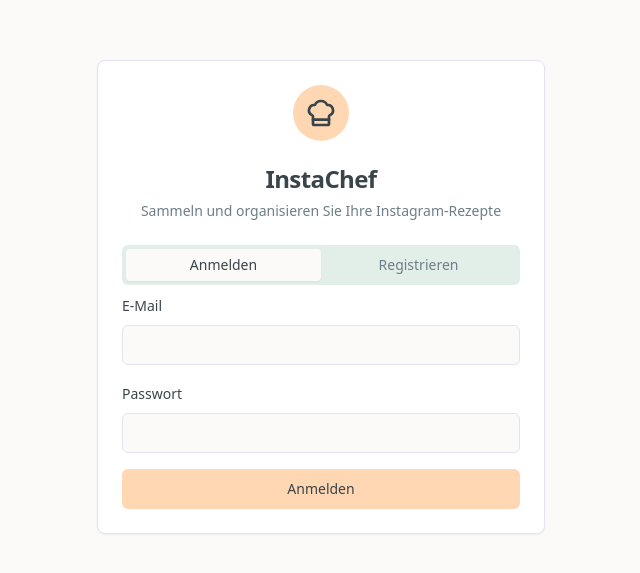
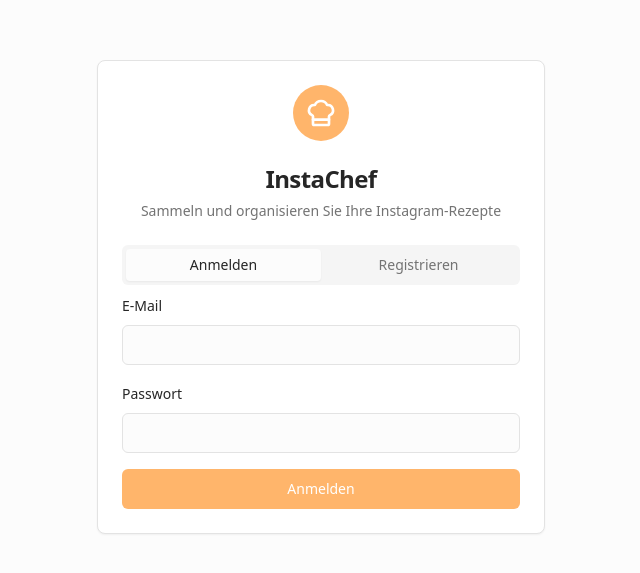
Before and after one commit to 0kk02k/insta-chef-sync, a React (Vite) app: page /auth in a window 1280 px wide. Shown: the part 103-676 px from the top of the page, without its empty margins (319-959 px from the left). Built offline with nearby package versions, Linux system fonts and the light colour scheme.

Commit message:
Add color palette

```diff
--- a/src/components/ui/button.tsx
+++ b/src/components/ui/button.tsx
@@ -9,15 +9,19 @@ const buttonVariants = cva(
   {
     variants: {
       variant: {
-        default: "bg-primary text-primary-foreground hover:bg-primary/90",
+        default: "bg-primary text-primary-foreground hover:bg-primary-hover",
         destructive:
           "bg-destructive text-destructive-foreground hover:bg-destructive/90",
         outline:
           "border border-input bg-background hover:bg-accent hover:text-accent-foreground",
         secondary:
-          "bg-secondary text-secondary-foreground hover:bg-secondary/80",
+          "bg-secondary text-secondary-foreground hover:bg-secondary-hover",
         ghost: "hover:bg-accent hover:text-accent-foreground",
         link: "text-primary underline-offset-4 hover:underline",
+        coral: "bg-coral text-coral-foreground hover:bg-coral/90",
+        purple: "bg-purple-soft text-purple-soft-foreground hover:bg-purple-soft/90",
+        vibrant: "bg-pink-vibrant text-pink-vibrant-foreground hover:bg-pink-vibrant/90",
+        warm: "bg-orange-warm text-orange-warm-foreground hover:bg-orange-warm/90",
       },
       size: {
         default: "h-10 px-4 py-2",
--- a/src/index.css
+++ b/src/index.css
@@ -8,119 +8,130 @@ All colors MUST be HSL.
 
 @layer base {
   :root {
-    /* Farbschema basierend auf warmem, einladendem Koch-Theme */
-    --background: 32 30% 98%; /* Porzellan #FAFAF7 */
-    --foreground: 198 12% 26%; /* Schiefergrau #37424A */
+    /* Farbschema basierend auf der neuen lebendigen Palette */
+    --background: 0 0% 99%; /* Sehr helles Weiß */
+    --foreground: 0 0% 15%; /* Dunkles Grau */
 
     --card: 0 0% 100%; /* Weiß für Cards */
-    --card-foreground: 198 12% 26%; /* Schiefergrau */
+    --card-foreground: 0 0% 15%; /* Dunkles Grau */
 
     --popover: 0 0% 100%;
-    --popover-foreground: 198 12% 26%;
+    --popover-foreground: 0 0% 15%;
 
-    /* Aprikosen-Peach als Primärfarbe */
-    --primary: 29 100% 85%; /* #FFD6B3 */
-    --primary-foreground: 198 12% 26%; /* Schiefergrau auf Peach */
+    /* Orange-Pfirsich als Primärfarbe (#ffb56b) */
+    --primary: 30 100% 71%; /* #ffb56b */
+    --primary-foreground: 0 0% 100%; /* Weiß auf Orange */
+    --primary-hover: 30 100% 65%; /* Dunklere Version */
 
-    /* Mintgrün als Sekundärfarbe */
-    --secondary: 152 47% 83%; /* #BFE9D6 */
-    --secondary-foreground: 198 12% 26%;
+    /* Lila als Sekundärfarbe (#b56bff) */
+    --secondary: 271 100% 71%; /* #b56bff */
+    --secondary-foreground: 0 0% 100%; /* Weiß auf Lila */
+    --secondary-hover: 271 100% 65%; /* Dunklere Version */
 
-    --muted: 152 25% 91%; /* Sehr helles Mintgrün */
-    --muted-foreground: 200 10% 48%; /* Aschgrau #6B767E */
+    --muted: 0 0% 96%; /* Sehr helles Grau */
+    --muted-foreground: 0 0% 45%; /* Mittelgrau */
 
-    /* Lavendel als Akzentfarbe */
-    --accent: 245 79% 88%; /* #CFC8F8 */
-    --accent-foreground: 198 12% 26%;
+    --accent: 329 100% 71%; /* Pink (#ff6bb5) */
+    --accent-foreground: 0 0% 100%; /* Weiß auf Pink */
 
-    --destructive: 0 84% 60%;
-    --destructive-foreground: 0 0% 98%;
+    --destructive: 0 100% 71%; /* Coral-Rot (#ff6b6b) */
+    --destructive-foreground: 0 0% 100%; /* Weiß auf Rot */
 
-    --border: 245 40% 92%; /* Helles Lavendel für Borders */
-    --input: 245 40% 92%;
-    --ring: 29 100% 85%; /* Peach für Focus-Ring */
+    --border: 0 0% 89%; /* Helles Grau für Rahmen */
+    --input: 0 0% 89%; /* Helles Grau für Inputs */
+    --ring: 30 100% 71%; /* Orange für Focus-Ring */
 
     --radius: 0.5rem;
 
-    /* Coral für spezielle Highlights */
-    --coral: 8 100% 80%; /* #FFA7A0 */
-    --coral-foreground: 198 12% 26%;
+    /* Zusätzliche Farben aus der Palette */
+    --coral: 0 100% 71%; /* #ff6b6b */
+    --coral-foreground: 0 0% 100%;
 
-    /* Zitronensorbet für Info-Highlights */
-    --lemon: 55 100% 82%; /* #FFF2A8 */
-    --lemon-foreground: 198 12% 26%;
+    --pink-vibrant: 300 100% 71%; /* #ff6bff */
+    --pink-vibrant-foreground: 0 0% 100%;
 
-    /* Mint-Varianten für alternierende Bereiche */
-    --mint-light: 152 40% 94%; /* #EAF7F1 */
-    --lavender-wash: 245 70% 96%; /* #F3F1FE */
+    --orange-warm: 30 100% 71%; /* #ffb56b */
+    --orange-warm-foreground: 0 0% 100%;
 
-    /* Hover-States */
-    --primary-hover: 29 100% 80%; /* Dunklerer Peach #FFC699 */
-    --secondary-hover: 152 50% 77%; /* Dunkleres Mint #A9DFC9 */
+    --purple-soft: 271 100% 71%; /* #b56bff */
+    --purple-soft-foreground: 0 0% 100%;
+
+    /* Gradients */
+    --gradient-primary: linear-gradient(135deg, hsl(30 100% 71%), hsl(0 100% 71%));
+    --gradient-secondary: linear-gradient(135deg, hsl(271 100% 71%), hsl(300 100% 71%));
+    --gradient-accent: linear-gradient(135deg, hsl(329 100% 71%), hsl(300 100% 71%));
 
     /* Sidebar */
-    --sidebar-background: 32 30% 98%;
-    --sidebar-foreground: 198 12% 26%;
-    --sidebar-primary: 29 100% 85%;
-    --sidebar-primary-foreground: 198 12% 26%;
-    --sidebar-accent: 152 25% 91%;
-    --sidebar-accent-foreground: 198 12% 26%;
-    --sidebar-border: 245 40% 92%;
-    --sidebar-ring: 29 100% 85%;
+    --sidebar-background: 0 0% 99%;
+    --sidebar-foreground: 0 0% 15%;
+    --sidebar-primary: 30 100% 71%;
+    --sidebar-primary-foreground: 0 0% 100%;
+    --sidebar-accent: 0 0% 96%;
+    --sidebar-accent-foreground: 0 0% 15%;
+    --sidebar-border: 0 0% 89%;
+    --sidebar-ring: 30 100% 71%;
   }
 
   .dark {
-    /* Dark Mode mit wärmeren Tönen */
-    --background: 198 20% 8%; /* Dunkleres Schiefergrau */
-    --foreground: 32 30% 95%; /* Helles Porzellan */
+    /* Dark Mode Varianten der neuen Farbpalette */
+    --background: 0 0% 8%; /* Sehr dunkles Grau */
+    --foreground: 0 0% 95%; /* Helles Grau */
 
-    --card: 198 15% 12%;
-    --card-foreground: 32 30% 95%;
+    --card: 0 0% 11%; /* Dunkle Cards */
+    --card-foreground: 0 0% 95%;
 
-    --popover: 198 15% 12%;
-    --popover-foreground: 32 30% 95%;
+    --popover: 0 0% 11%;
+    --popover-foreground: 0 0% 95%;
 
-    /* Gedämpfte Versionen der Hauptfarben für Dark Mode */
-    --primary: 29 60% 65%; /* Gedämpfter Peach */
-    --primary-foreground: 198 20% 8%;
+    /* Sanftere Versionen für Dark Mode */
+    --primary: 30 85% 65%; /* Gedämpftes Orange */
+    --primary-foreground: 0 0% 100%;
+    --primary-hover: 30 85% 60%;
 
-    --secondary: 152 30% 25%; /* Dunkles Mintgrün */
-    --secondary-foreground: 32 30% 95%;
+    --secondary: 271 75% 65%; /* Gedämpftes Lila */
+    --secondary-foreground: 0 0% 100%;
+    --secondary-hover: 271 75% 60%;
 
-    --muted: 198 10% 20%;
-    --muted-foreground: 200 10% 65%;
+    --muted: 0 0% 15%; /* Dunkles Grau */
+    --muted-foreground: 0 0% 65%; /* Helles Grau */
 
-    --accent: 245 40% 35%; /* Dunkler Lavendel */
-    --accent-foreground: 32 30% 95%;
+    --accent: 329 75% 65%; /* Gedämpftes Pink */
+    --accent-foreground: 0 0% 100%;
 
-    --destructive: 0 62% 45%;
-    --destructive-foreground: 32 30% 95%;
+    --destructive: 0 85% 65%; /* Gedämpftes Rot */
+    --destructive-foreground: 0 0% 100%;
 
-    --border: 198 10% 25%;
-    --input: 198 10% 25%;
-    --ring: 29 60% 65%;
+    --border: 0 0% 20%; /* Dunkle Rahmen */
+    --input: 0 0% 20%;
+    --ring: 30 85% 65%;
 
-    /* Dark Mode spezifische Farben */
-    --coral: 8 70% 60%;
-    --coral-foreground: 32 30% 95%;
+    /* Dark Mode Gradients */
+    --gradient-primary: linear-gradient(135deg, hsl(30 85% 65%), hsl(0 85% 65%));
+    --gradient-secondary: linear-gradient(135deg, hsl(271 75% 65%), hsl(300 75% 65%));
+    --gradient-accent: linear-gradient(135deg, hsl(329 75% 65%), hsl(300 75% 65%));
 
-    --lemon: 55 80% 70%;
-    --lemon-foreground: 198 20% 8%;
+    /* Dark Mode Zusatzfarben */
+    --coral: 0 85% 65%;
+    --coral-foreground: 0 0% 100%;
 
-    --mint-light: 152 20% 15%;
-    --lavender-wash: 245 30% 18%;
+    --pink-vibrant: 300 75% 65%;
+    --pink-vibrant-foreground: 0 0% 100%;
 
-    --primary-hover: 29 65% 60%;
-    --secondary-hover: 152 35% 30%;
+    --orange-warm: 30 85% 65%;
+    --orange-warm-foreground: 0 0% 100%;
 
-    --sidebar-background: 198 20% 8%;
-    --sidebar-foreground: 32 30% 95%;
-    --sidebar-primary: 29 60% 65%;
-    --sidebar-primary-foreground: 198 20% 8%;
-    --sidebar-accent: 198 10% 20%;
-    --sidebar-accent-foreground: 32 30% 95%;
-    --sidebar-border: 198 10% 25%;
-    --sidebar-ring: 29 60% 65%;
+    --purple-soft: 271 75% 65%;
+    --purple-soft-foreground: 0 0% 100%;
+
+    /* Sidebar Dark Mode */
+    --sidebar-background: 0 0% 8%;
+    --sidebar-foreground: 0 0% 95%;
+    --sidebar-primary: 30 85% 65%;
+    --sidebar-primary-foreground: 0 0% 100%;
+    --sidebar-accent: 0 0% 15%;
+    --sidebar-accent-foreground: 0 0% 95%;
+    --sidebar-border: 0 0% 20%;
+    --sidebar-ring: 30 85% 65%;
   }
 }
 
--- a/tailwind.config.ts
+++ b/tailwind.config.ts
@@ -58,12 +58,18 @@ export default {
 					DEFAULT: 'hsl(var(--coral))',
 					foreground: 'hsl(var(--coral-foreground))'
 				},
-				lemon: {
-					DEFAULT: 'hsl(var(--lemon))',
-					foreground: 'hsl(var(--lemon-foreground))'
+				'pink-vibrant': {
+					DEFAULT: 'hsl(var(--pink-vibrant))',
+					foreground: 'hsl(var(--pink-vibrant-foreground))'
 				},
-				'mint-light': 'hsl(var(--mint-light))',
-				'lavender-wash': 'hsl(var(--lavender-wash))',
+				'orange-warm': {
+					DEFAULT: 'hsl(var(--orange-warm))',
+					foreground: 'hsl(var(--orange-warm-foreground))'
+				},
+				'purple-soft': {
+					DEFAULT: 'hsl(var(--purple-soft))',
+					foreground: 'hsl(var(--purple-soft-foreground))'
+				},
 				sidebar: {
 					DEFAULT: 'hsl(var(--sidebar-background))',
 					foreground: 'hsl(var(--sidebar-foreground))',
```
